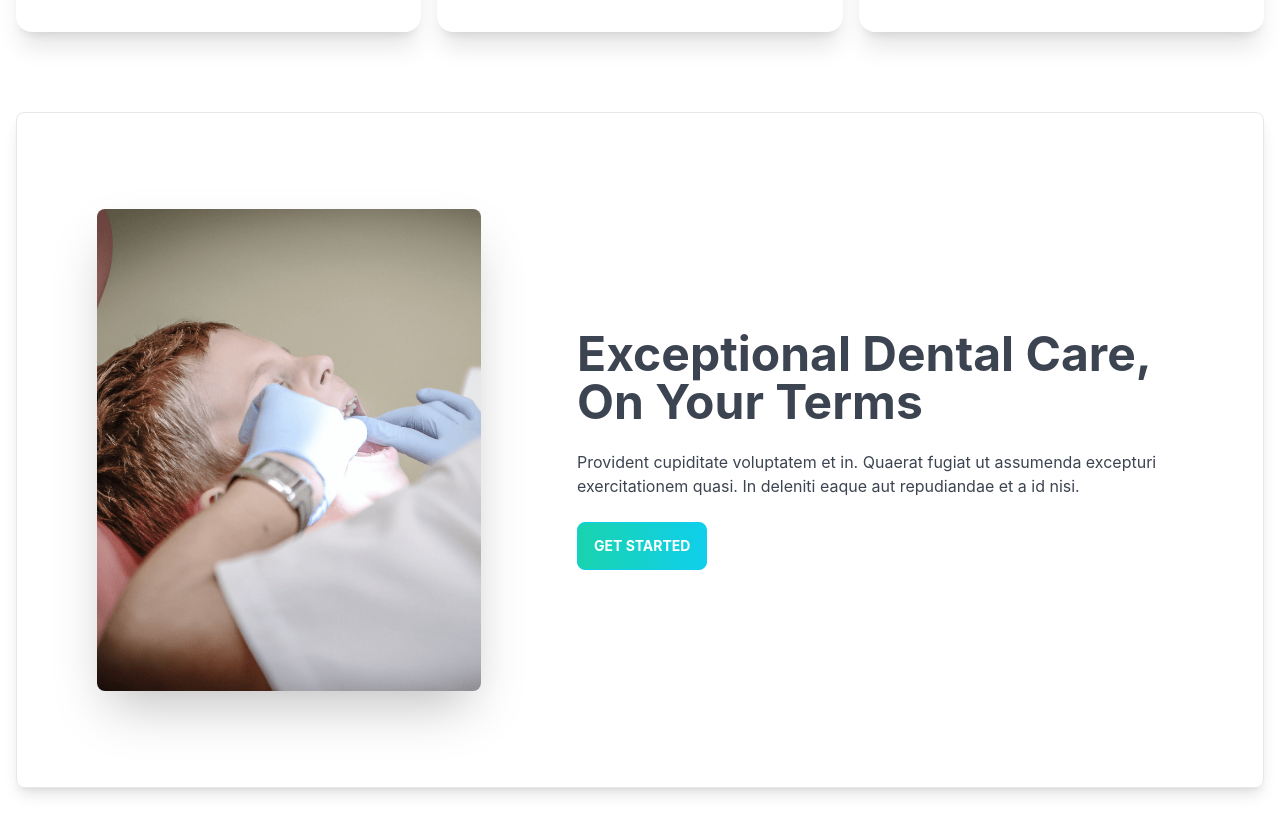
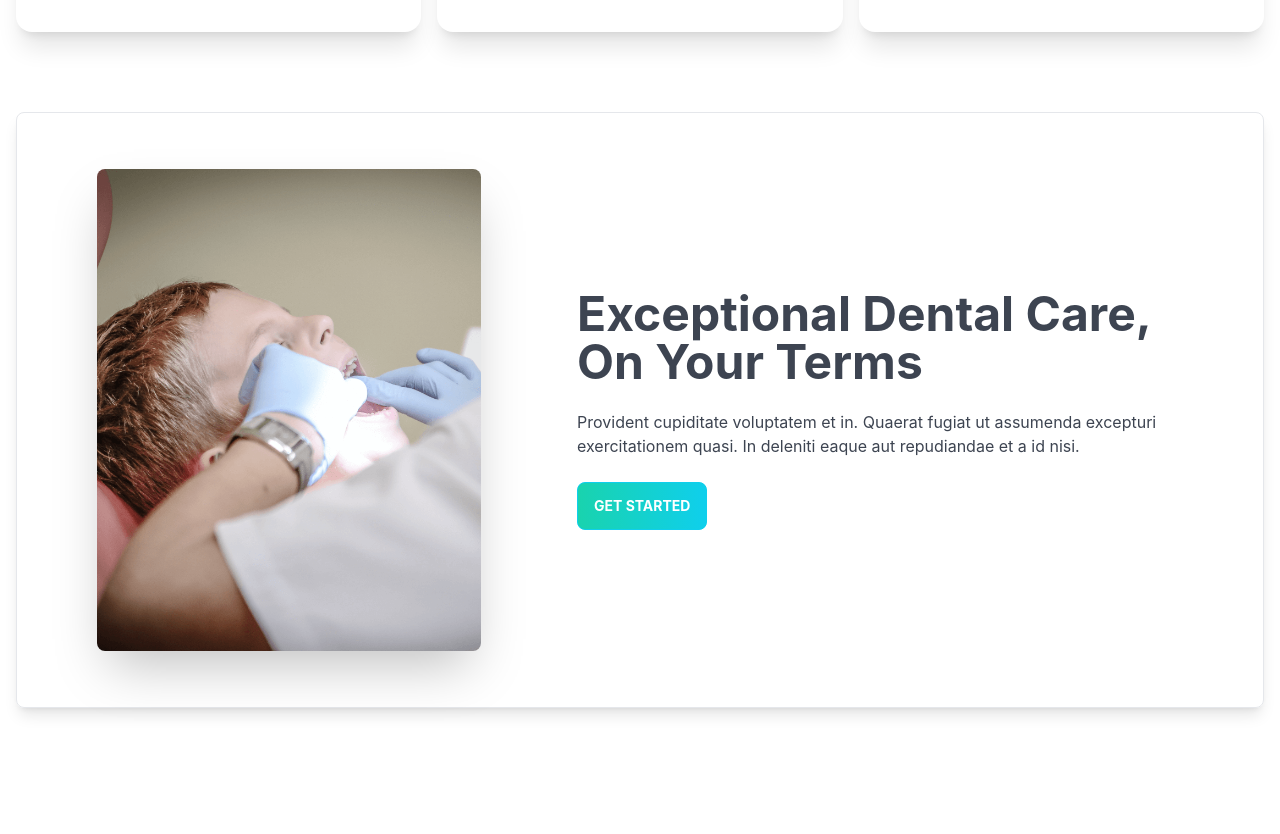
Before and after one commit to habib-sc/doctors-portal-client, a React (Create React App) app: page / in a window 1280 px wide. Shown: the part 1150-1984 px from the top of the page. After the commit the page ends 1938 px from the top, so only its background shows below. Built offline with nearby package versions, Linux system fonts and the light colour scheme.

Commit message:
padding fix in body banner

```diff
--- a/src/components/Pages/Home/BannerBody.js
+++ b/src/components/Pages/Home/BannerBody.js
@@ -4,7 +4,7 @@ import PrimaryButton from '../../Shared/Buttons/PrimaryButton';
 
 const BannerBody = () => {
     return (
-        <div class="hero py-20 shadow-lg border rounded-lg mb-20">
+        <div class="hero py-10 shadow-lg border rounded-lg mb-20">
             <div class="hero-content flex-col lg:flex-row px-0 lg:px-20">
                 <img src={treatmentImg} class="max-w-sm rounded-lg shadow-2xl" />
                 <div className='ml-0 lg:ml-20'>
```
